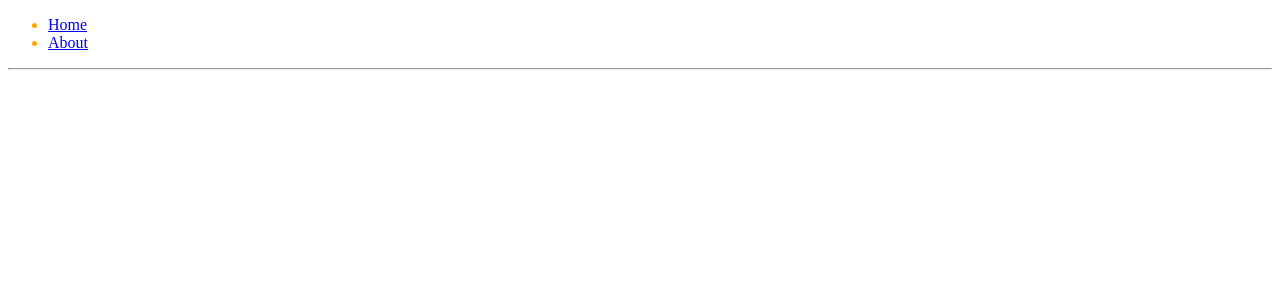
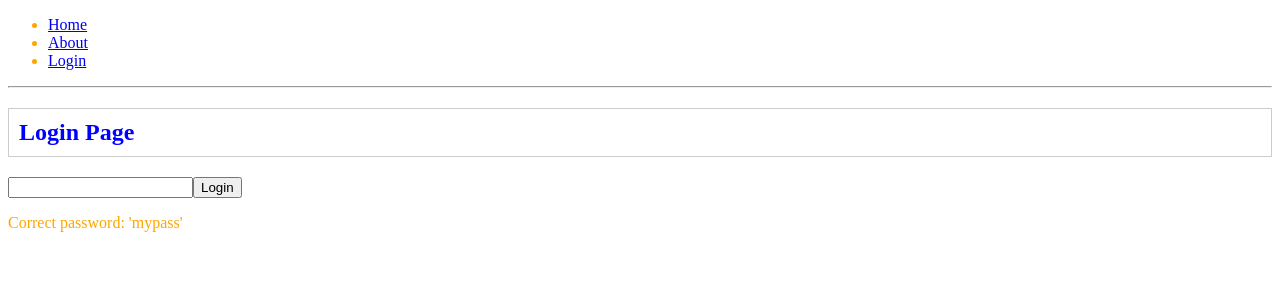
Before and after one commit to gmkhussain/react, a React (Create React App) app in the folder example/: page /login in a window 1280 px wide. Shown: the top 300 px of the page. Built offline with nearby package versions, Linux system fonts and the light colour scheme.

Commit message:
:shaved_ice: Navigation with password function

```diff
--- a/example/package.json
+++ b/example/package.json
@@ -3,6 +3,7 @@
   "version": "0.1.0",
   "private": true,
   "dependencies": {
+    "history": "^4.7.2",
     "node-sass-chokidar": "^1.3.0",
     "npm-run-all": "^4.1.3",
     "react": "^16.4.1",
--- a/example/src/Routes.js
+++ b/example/src/Routes.js
@@ -2,10 +2,14 @@ import React from 'react';
 import { BrowserRouter as Router, Route } from 'react-router-dom';
 import App from './App';
 import AboutPage from './layout/about';
+import LoginPage from './layout/login';
 import Navbar from './layout/navbar';
+import createBrowserHistory from 'history/createBrowserHistory';
+
+const customHistory = createBrowserHistory();
 
 const MyRoutes = () =>(
-    <Router>
+    <Router histor={customHistory}>
         <div>
             <Navbar />
 
@@ -13,8 +17,10 @@ const MyRoutes = () =>(
 
             <Route exact path='/' component={App} />
             <Route path='/about' component={AboutPage} />
+            <Route path='/login' component={LoginPage} />
         </div>
     </Router>
 )
 
+
 export default MyRoutes;
--- /dev/null
+++ b/example/src/layout/login.js
@@ -0,0 +1,53 @@
+import React, { Component } from 'react';
+
+
+class LoginPage extends Component{
+
+    constructor(props){
+        super(props)
+        this.state={
+            pass:''
+        }
+        this.eventHandler = this.eventHandler.bind(this);
+    }
+
+    loginHandler(event){
+
+        this.setState({
+            pass: event.target.value
+        })
+
+        var passCheck = this.state.pass; //<-- storing updated password in var
+
+
+        if(passCheck === "mypass"){
+            this.props.history.push('/'); //<-- .push('your-next-url')
+        }else{
+            alert(passCheck+ " please try agian!");
+        }
+    }
+
+
+
+    eventHandler(event){
+        this.setState({
+            pass: event.target.value
+        })
+    }
+
+
+
+	render(){
+		return(
+            <div>
+                <h2>Login Page</h2>
+                <input type="text" name="pass" value={this.state.pass} onChange={this.eventHandler} />
+                <button onClick={this.loginHandler.bind(this)}>Login</button>
+
+                <p>Correct password: 'mypass'</p>
+            </div>
+        )
+	}
+}
+
+export default LoginPage;
--- a/example/src/layout/navbar.js
+++ b/example/src/layout/navbar.js
@@ -1,5 +1,7 @@
 import React from 'react';
 import { Link } from 'react-router-dom';
+
+
 
 
 const Navbar = () => (
@@ -7,6 +9,7 @@ const Navbar = () => (
     <ul>
         <li><Link to='/'>Home</Link></li>
         <li><Link to='about'>About</Link></li>
+        <li><Link to='login'>Login</Link></li>
     </ul>
 
 )
```
Also changed, not shown: 1 other file (tests, documents, lock files or other folders).
